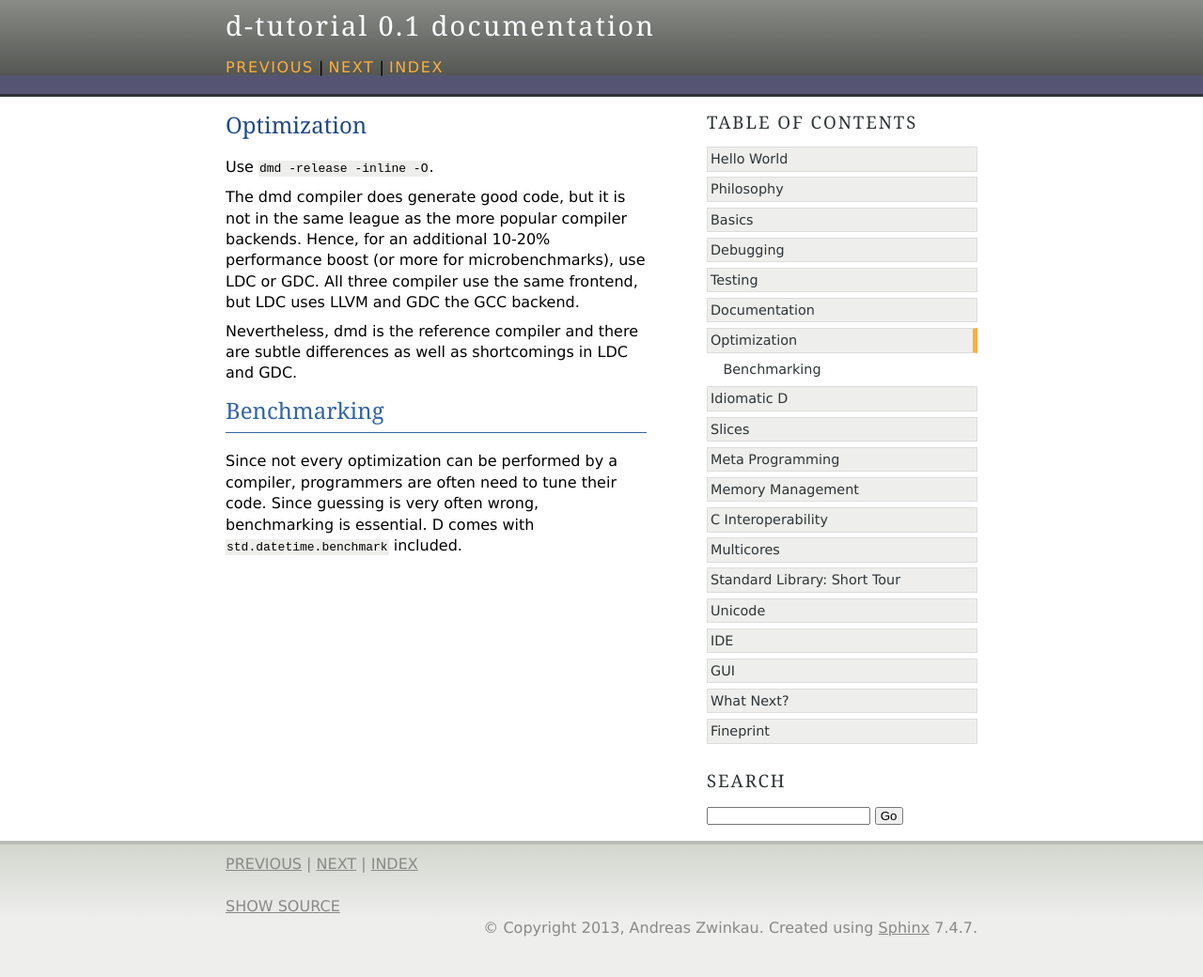
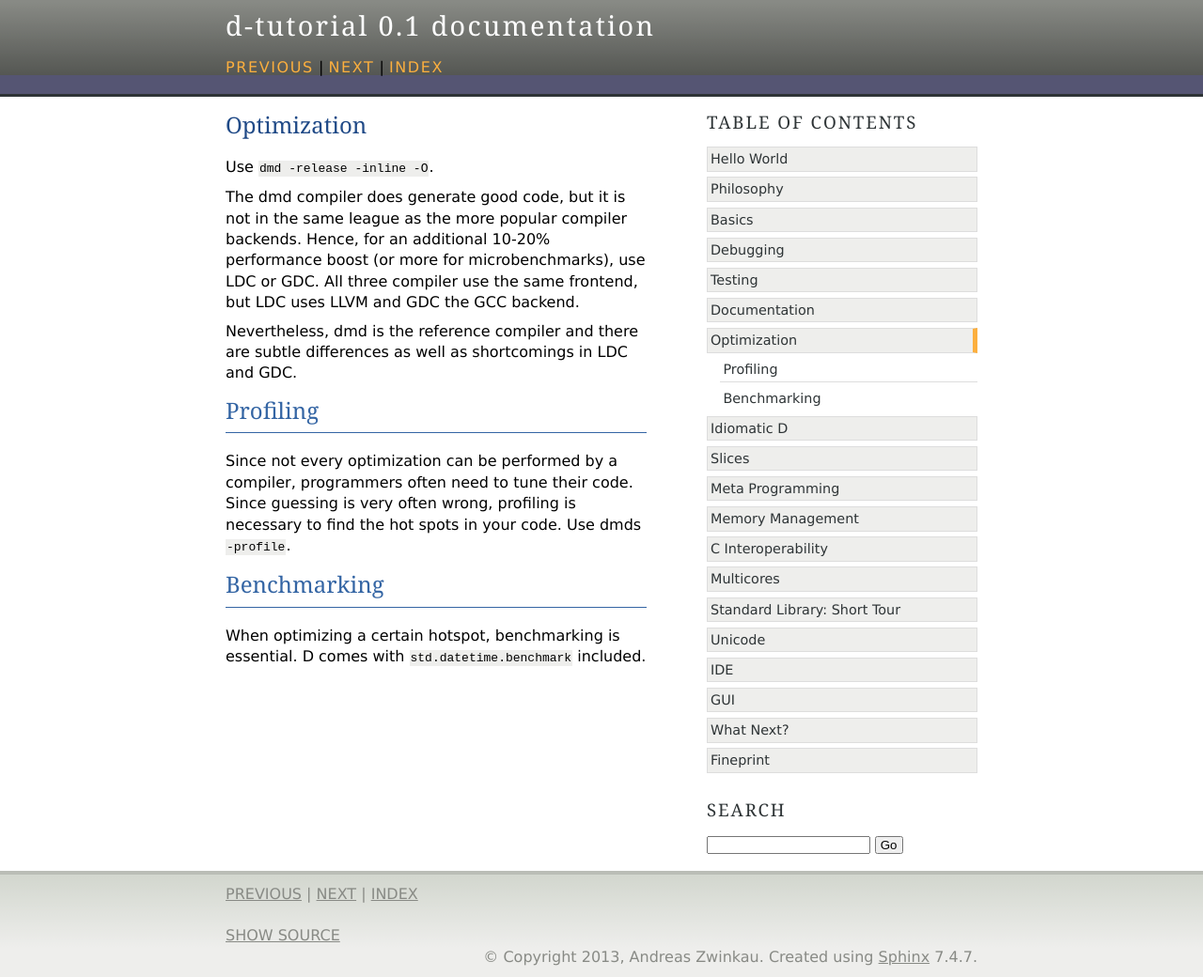
Before and after one commit to qznc/d-tut, a Sphinx documentation site: the page built from source/optimization.rst, in a window 1280 px wide. Shown: the whole page at 94% size. Built offline with Sphinx 7.4.7, drawn with Linux system fonts in a browser that asks for light colours; before the commit the page ends 1009 px from its top, so only the background shows below that.

Commit message:
Tweaking on the train

```diff
--- a/source/optimization.rst
+++ b/source/optimization.rst
@@ -14,11 +14,18 @@ but LDC uses LLVM and GDC the GCC backend.
 Nevertheless, dmd is the reference compiler
 and there are subtle differences as well as shortcomings in LDC and GDC.
 
+Profiling
+---------
+
+Since not every optimization can be performed by a compiler,
+programmers often need to tune their code.
+Since guessing is very often wrong,
+profiling is necessary to find the hot spots in your code.
+Use dmds ``-profile``.
+
 Benchmarking
 ------------
 
-Since not every optimization can be performed by a compiler,
-programmers are often need to tune their code.
-Since guessing is very often wrong,
+When optimizing a certain hotspot,
 benchmarking is essential.
 D comes with ``std.datetime.benchmark`` included.
```
Also changed, not shown: source/multicores.rst (+14 -0 lines), source/testing.rst (+38 -7 lines).
